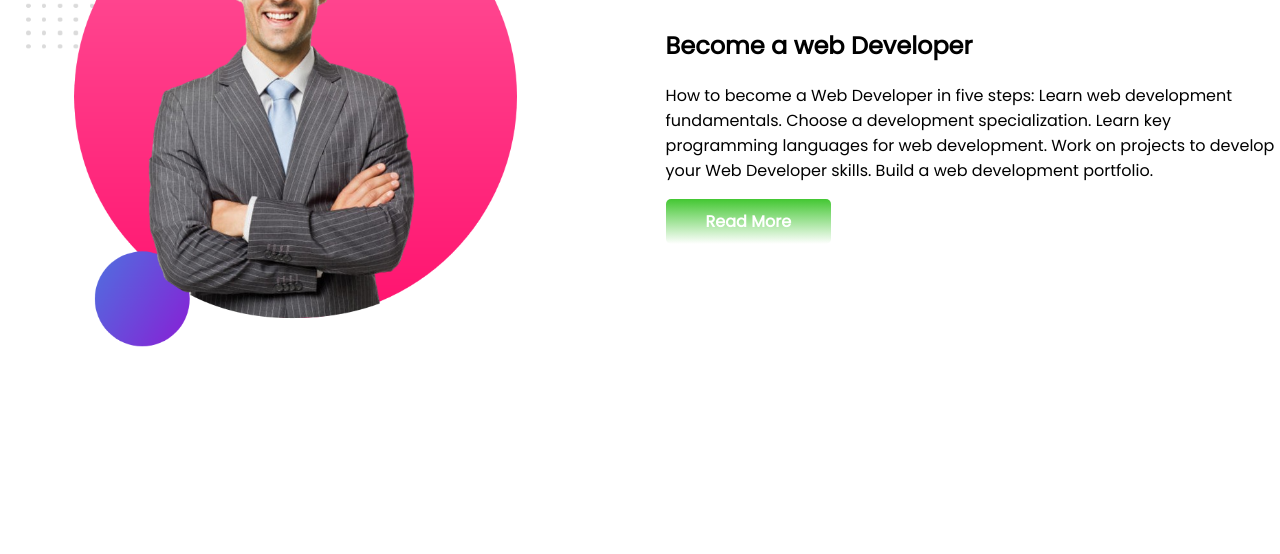
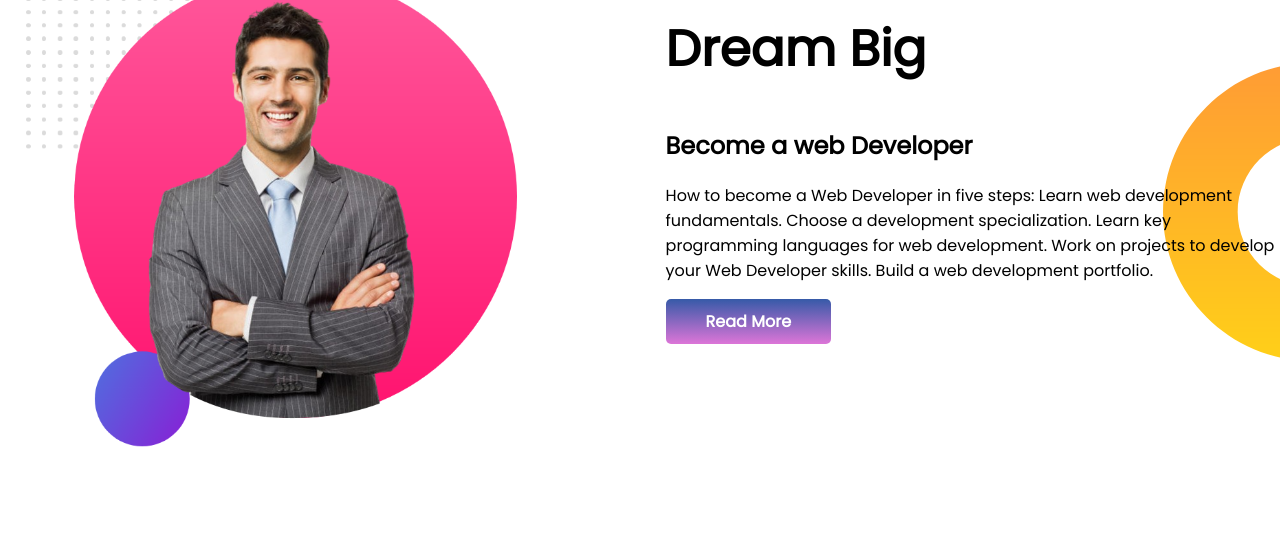
Before and after one commit to azeiez/portfolio1, a plain HTML site: page index.html in a window 1280 px wide. Shown: the part 697-1251 px from the top of the page. Before the commit the page ends 1051 px from the top, so only its background shows below. Drawn offline with Linux system fonts and the light colour scheme.

Commit message:
drem added

```diff
--- a/index.html
+++ b/index.html
@@ -9,6 +9,7 @@
     <link rel="preconnect" href="https://fonts.gstatic.com" crossorigin>
     <link href="https://fonts.googleapis.com/css2?family=Poppins&display=swap" rel="stylesheet">
     <link rel="stylesheet" href="style.css">
+    <link rel="icon" type="image/x-icon" href="/images/favicon.png">
 </head>
 <body>
     <section class="top-banner">
--- a/style.css
+++ b/style.css
@@ -10,6 +10,7 @@ h1 {
 }
 section {
   display: flex;
+  margin-bottom: 100px;
 }
 .hulf-width {
   width: 50%;
@@ -21,7 +22,10 @@ section {
 }
 .read-more {
   text-decoration: none;
-  background-image: linear-gradient(rgb(67, 199, 50), rgb(255, 255, 255));
+  background-image: linear-gradient(
+    rgb(54, 90, 168),
+    rgba(207, 62, 200, 0.712)
+  );
   color: white;
   font-weight: 700;
   border-radius: 5px;
@@ -29,9 +33,14 @@ section {
   padding: 10px 40px;
 }
 .read-more:hover {
-  background-image: linear-gradient(rgb(255, 255, 255), rgb(67, 199, 50));
+  background-image: linear-gradient(rgb(62, 207, 62), rgb(44, 144, 190));
 }
 .top-banner {
   background-image: url(/images/top-banner.png);
   background-repeat: no-repeat;
 }
+.dream-big {
+  background-image: url(/images/dream-bg.png);
+  background-repeat: no-repeat;
+  background-position: right;
+}
```
Also changed, not shown: images/favicon.png (added), 1 other file.
